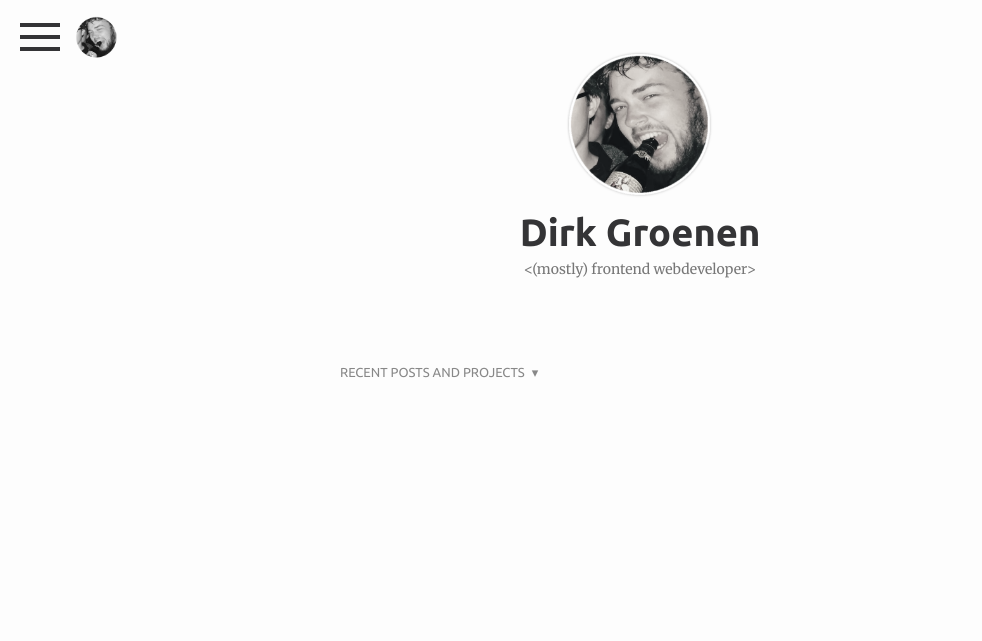
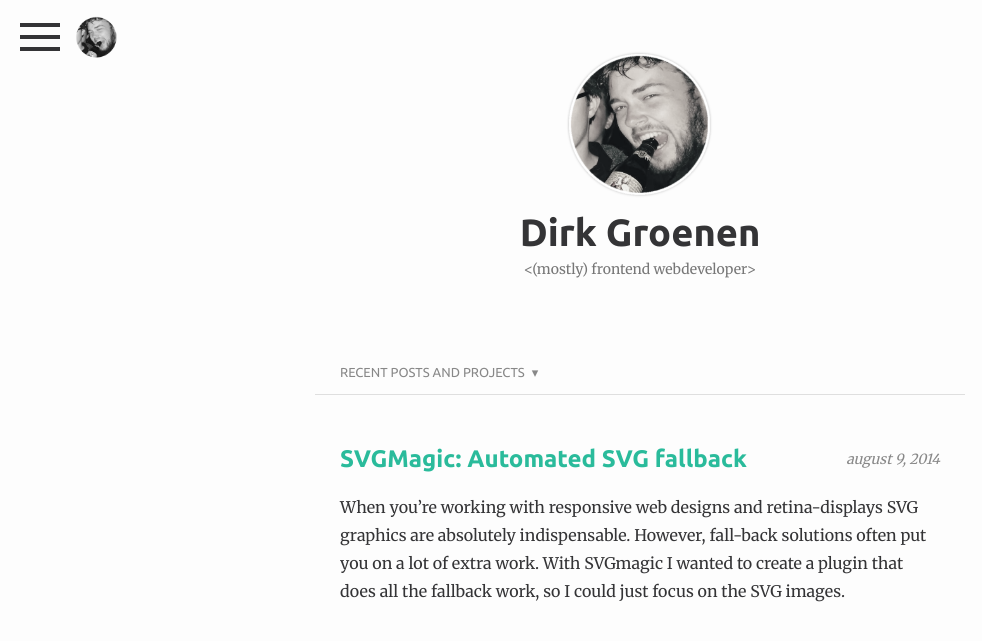
Before and after one commit to dirkgroenen/dirkgroenen.github.io, a Jekyll site: the page built from index.html, in a window 1280 px wide and 900 px high. Shown: the top 641 px of the window, without its empty margins (0-982 px from the left). Built offline with Jekyll 4.4.1, drawn with Linux system fonts in a browser that asks for light colours; nearby versions of some CDN libraries; some web fonts are replaced; library files that are not in the unit come from our copies; a file with an impossible date is left out.

Commit message:
fixed error made by editor

```diff
--- a/_posts/2014-08-09-svgmagic-automated-svg-fallback.markdown
+++ b/_posts/2014-08-09-svgmagic-automated-svg-fallback.markdown
@@ -2,7 +2,7 @@
 layout: post
 title: "SVGMagic: Automated SVG fallback"
 subtitle: "Because SVGs are so much better, prettier and easier to use!"
-date: {}
+date: 2014-08-09 15:30:07
 image: "/assets/images/svgmagic-top-splash.jpg"
 fbimage: "/assets/images/svgmagic-top-splash.jpg"
 categories: projects
```
